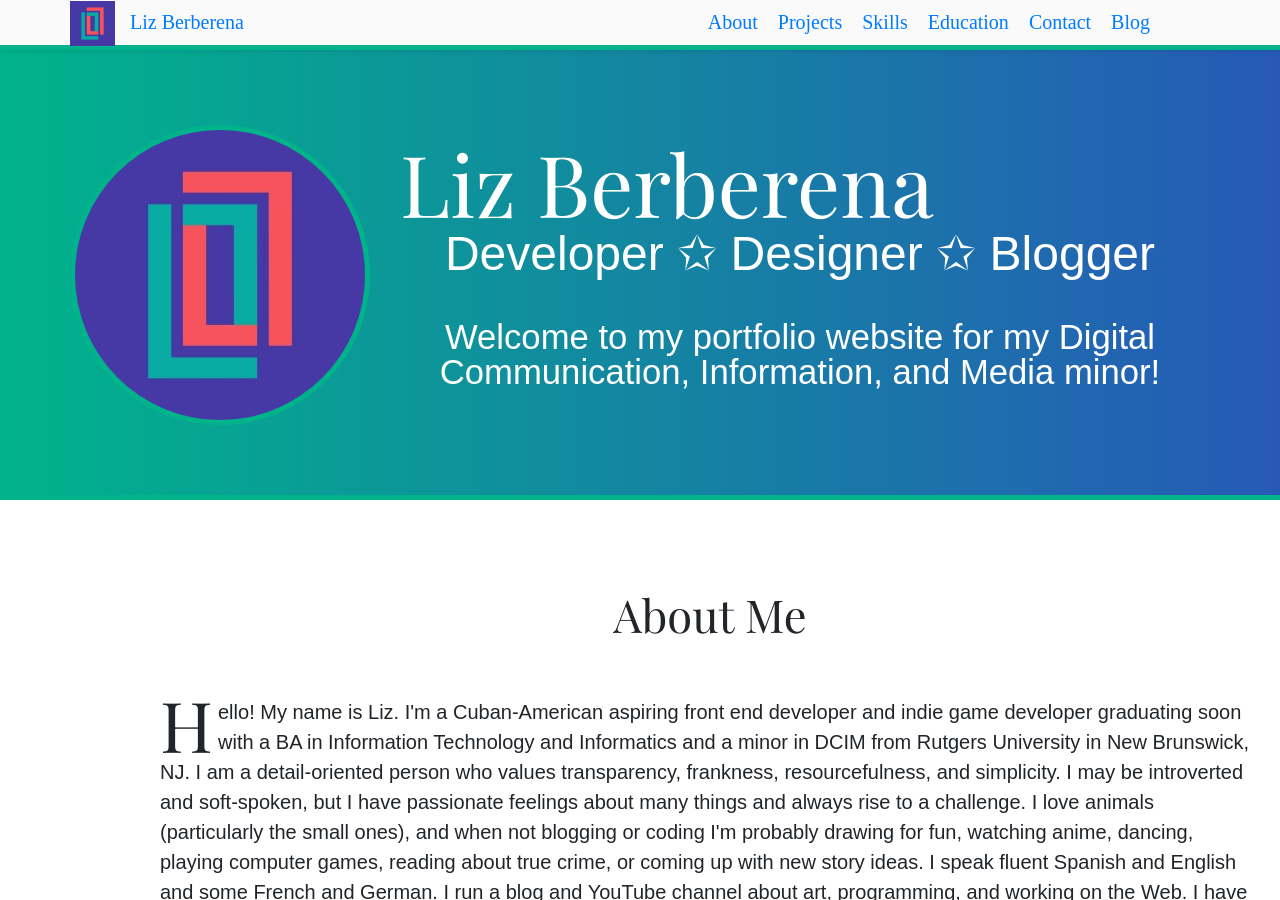
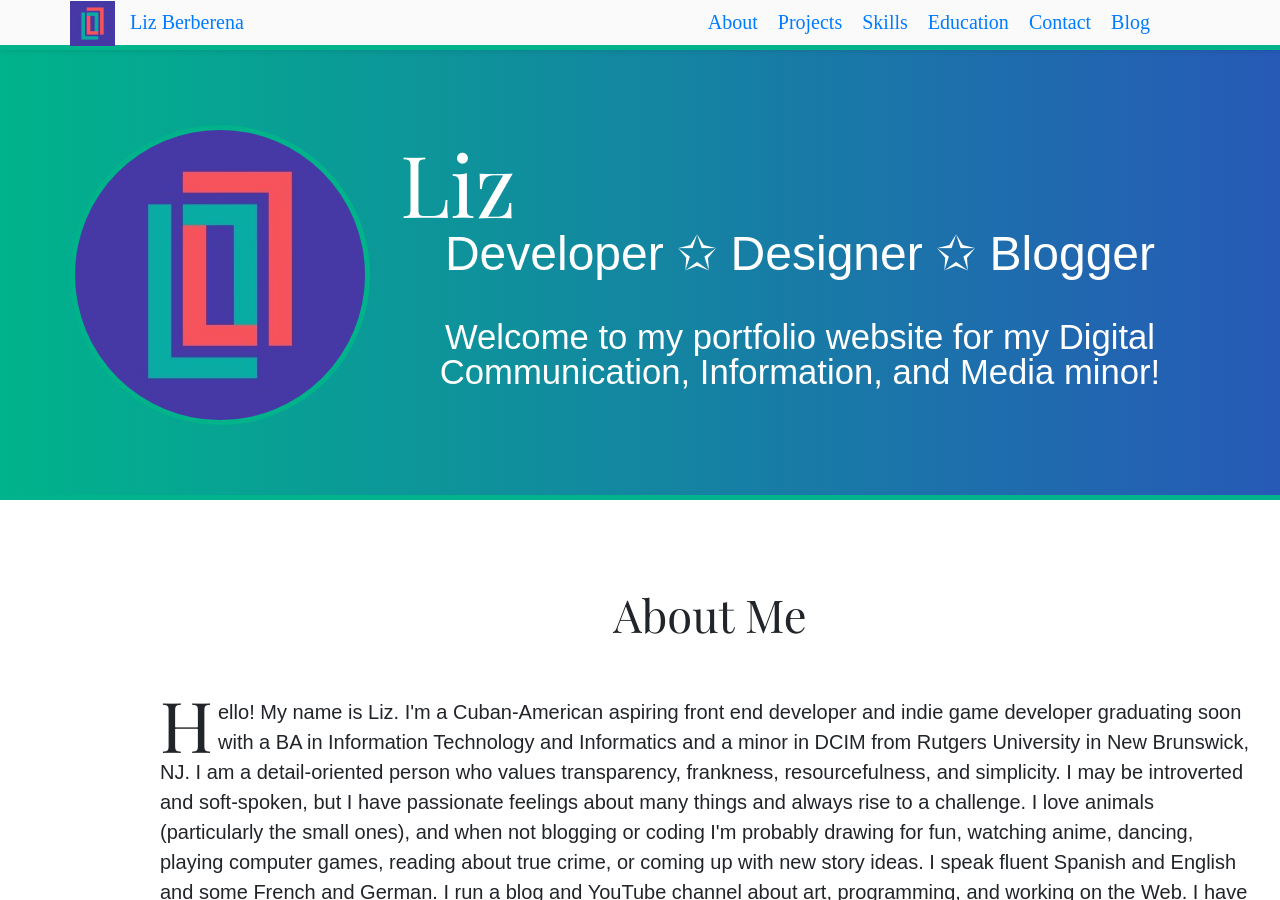
Before and after one commit to liz-lorena/early-2019, a Jekyll site: the page built from index.html, in a window 1280 px wide and 900 px high. Built offline with Jekyll 4.4.1, drawn with Linux system fonts in a browser that asks for light colours; nearby versions of some CDN libraries; the list of posts is cut into pages by our own code.

Commit message:
Update default.html

```diff
--- a/_layouts/default.html
+++ b/_layouts/default.html
@@ -92,7 +92,7 @@
 
   <link href="{{ site.url }}/early-2019/cssreset.css" rel="stylesheet">
   <link href="{{ site.url }}/early-2019/index.css" rel="stylesheet">
-  <link rel="shortcut icon" type="image/x-icon" href="https://lizberberena.com/img/sitewideimg.jpg">
+  <link rel="shortcut icon" type="image/x-icon" href="/img/sitewideimg.jpg">
 
 </head>
 <body>
@@ -101,11 +101,11 @@
 
     <div id="set">
       <div id="pfp">
-        <img src="https://lizberberena.com/img/sitewideimg.jpg" class="img-fluid pfp">
+        <img src="/img/sitewideimg.jpg" class="img-fluid pfp">
       </div>
 
       <div id="title">
-        <h1><a href="{{ site.url }}/early-2019">Liz Berberena</a></h1>
+        <h1><a href="{{ site.url }}/early-2019">Liz</a></h1>
         <p id="sub">Developer ✩ Designer ✩ Blogger</p>
       </div>
     </div>
@@ -130,7 +130,7 @@
       </div>
 
       <div id="title">
-        <h1><a href="{{ site.url }}/early-2019">Liz Berberena</a></h1>
+        <h1><a href="{{ site.url }}/early-2019">Liz</a></h1>
         <p id="sub">Developer ✩ Designer ✩ Blogger</p>
         <p>Welcome to my portfolio website for my Digital Communication, Information, and Media minor!</p>
       </div>
```
